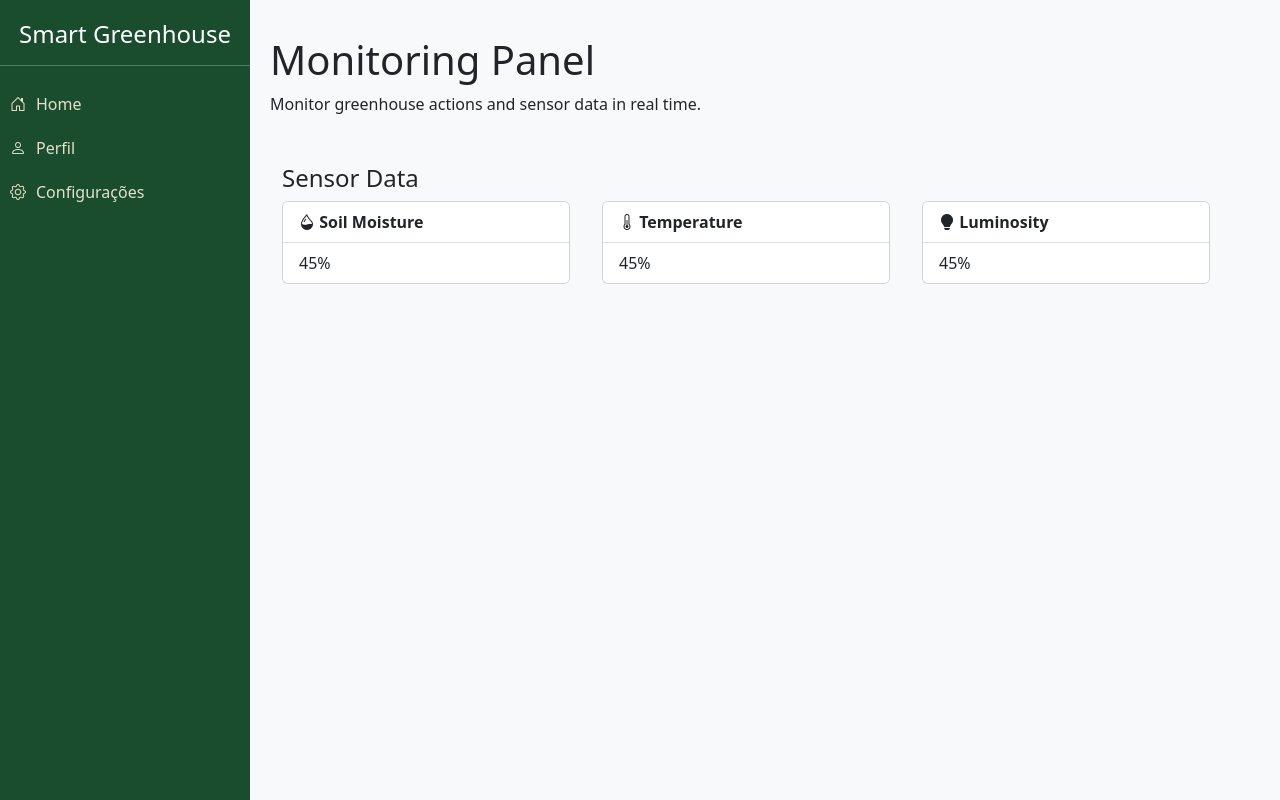
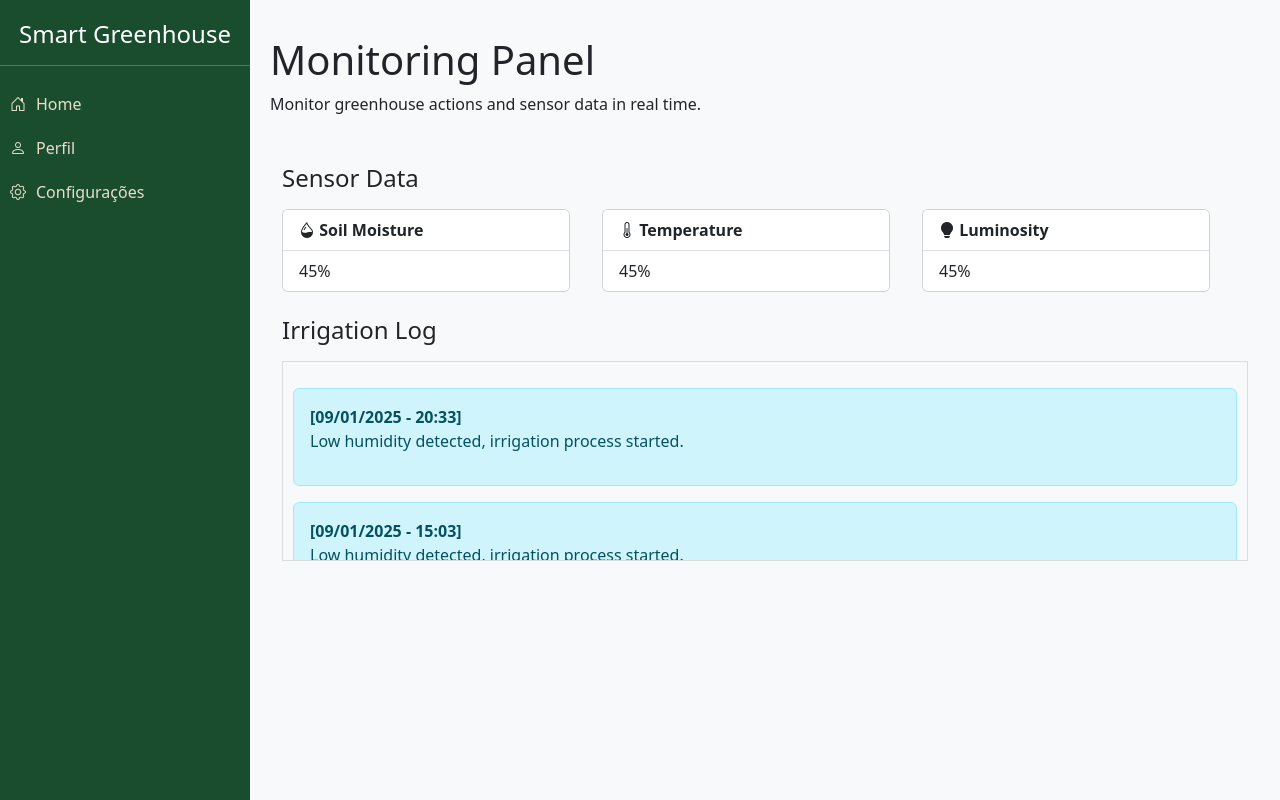
Before and after one commit to marcusnogueiraa/smart-greenhouse-dashboard, a Node server app: page / in a window 1280 px wide. Run offline with Node 20, Linux system fonts and the light colour scheme.

Commit message:
feat: irrigation log component

```diff
--- a/public/style.css
+++ b/public/style.css
@@ -38,3 +38,10 @@
     display: flex;
     gap: 2rem;
 }
+
+.scrollable-div {
+    max-height: 200px;
+    overflow-y: auto;
+    border: 1px solid #ddd;
+    padding: 10px;
+}
--- a/views/pages/monitoring.ejs
+++ b/views/pages/monitoring.ejs
@@ -9,13 +9,15 @@
     <link rel="stylesheet" href="https://cdn.jsdelivr.net/npm/bootstrap-icons/font/bootstrap-icons.css">
 </head>
 <body class="bg-light">
-    <%- include('../partials/sidebar') %>
+    <%- include('../partials/sideBar') %>
     <div id="content">
         <h1 class="mt-3">Monitoring Panel</h1>
         <p>Monitor greenhouse actions and sensor data in real time.</p>
         <div class="container mt-5">
             <h4 class="mt-4">Sensor Data</h4>
-            <%- include('../partials/data_list') %>
+            <%- include('../partials/sensorDataList') %>
+            <h4 class="mt-4">Irrigation Log</h4>
+            <%- include('../partials/irrigationLog') %>
         </div>
     </div>
     <script src="/bootstrap/js/bootstrap.bundle.min.js"></script>
--- /dev/null
+++ b/views/partials/irrigationLog.ejs
@@ -0,0 +1,14 @@
+<div class="mt-3 scrollable-div">
+    <div class="alert alert-info mt-3" role="alert">
+        <strong>[09/01/2025 - 20:33]</strong>
+        <p>Low humidity detected, irrigation process started.</p>
+    </div>
+    <div class="alert alert-info mt-3" role="alert">
+        <strong>[09/01/2025 - 15:03]</strong>
+        <p>Low humidity detected, irrigation process started.</p>
+    </div>
+    <div class="alert alert-info mt-3" role="alert">
+        <strong>[08/01/2025 - 02:21]</strong>
+        <p>Low humidity detected, irrigation process started.</p>
+    </div>
+</div>
--- a/views/partials/data_list.ejs
+++ b/views/partials/sensorDataList.ejs
@@ -1,4 +1,4 @@
-<div class="data-list">
+<div class="data-list mt-3">
     <div class="card" style="width: 18rem;">
         <ul class="list-group list-group-flush">
             <li class="list-group-item"><i class="bi bi-droplet-half"></i>  <strong>Soil Moisture</strong></li>
```
Also changed, not shown: views/partials/sideBar.ejs (renamed from views/partials/sidebar.ejs).
